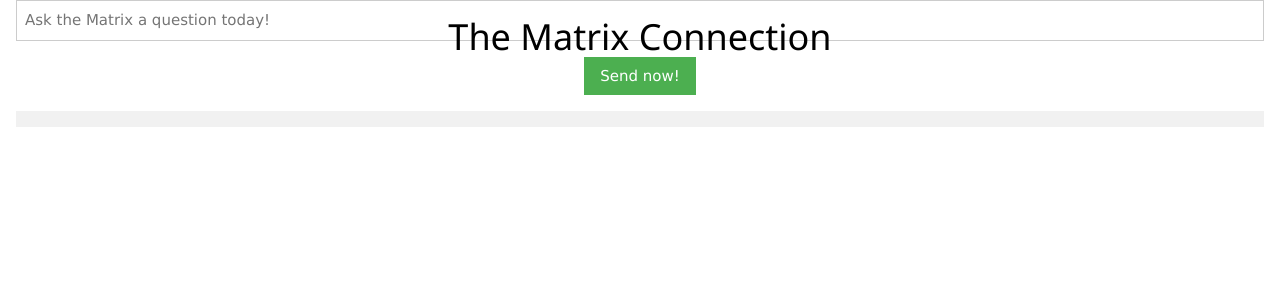
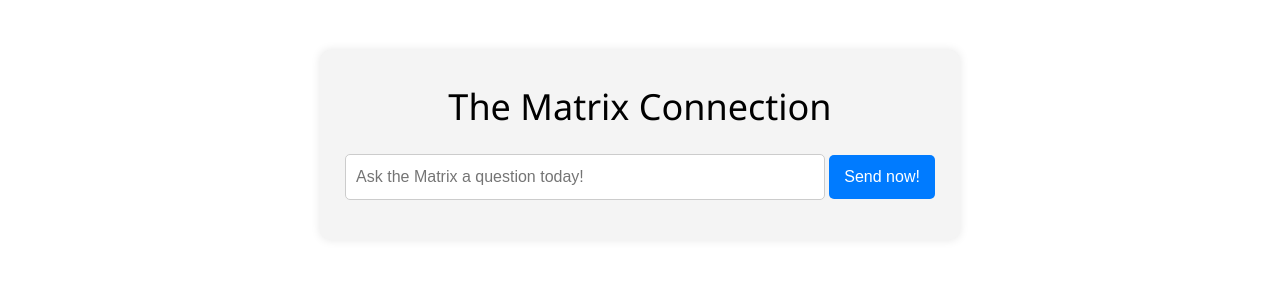
Before and after one commit to KhiVloez/Liquid-NeuroNetwork, a PHP site: page /regbutton/indexnew.php in a window 1280 px wide. Shown: the top 300 px of the page. Run offline with PHP 8.4, Linux system fonts and the light colour scheme.

Commit message:
Add files via upload

```diff
--- a/indexnew.php
+++ b/indexnew.php
@@ -42,23 +42,64 @@ if ($_SERVER["REQUEST_METHOD"] == "POST") {
 <head>
     <title>The Matrix Connection</title>
     <link rel="stylesheet" href="https://www.w3schools.com/w3css/4/w3.css">
+    <style>
+        body {
+            font-family: Arial, sans-serif;
+            text-align: center;
+            margin-top: 50px;
+        }
+        .container {
+            width: 50%;
+            margin: auto;
+            padding: 20px;
+            background-color: #f4f4f4;
+            border-radius: 10px;
+            box-shadow: 0px 0px 10px rgba(0, 0, 0, 0.1);
+        }
+        input[type="text"] {
+            width: 80%;
+            padding: 10px;
+            margin-top: 10px;
+            border: 1px solid #ccc;
+            border-radius: 5px;
+            font-size: 16px;
+            color: black; /* Ensures text is visible */
+        }
+        button {
+            margin-top: 10px;
+            padding: 10px 15px;
+            border: none;
+            background-color: #007bff;
+            color: white;
+            border-radius: 5px;
+            cursor: pointer;
+            font-size: 16px;
+        }
+        button:hover {
+            background-color: #0056b3;
+        }
+        #result {
+            margin-top: 20px;
+            font-weight: bold;
+        }
+    </style>
 </head>
 
 <body>
 
-    <div class="w3-center w3-top">
+    <div class="container">
         <h1>The Matrix Connection</h1>
-    </div>
-
-    <div class="w3-container w3-center">
         <form id="matrixForm">
-            <input type="text" id="userprompt" placeholder="Ask the Matrix a question today!" class="w3-input w3-border">
-            <button type="submit" id="btn" class="w3-button w3-green w3-margin-top">Send now!</button>
-            <div id="result" class="w3-panel w3-light-gray w3-padding w3-margin-top"></div>
+            <input type="text" id="userprompt" name="userprompt" placeholder="Ask the Matrix a question today!" required>
+            <button type="submit" id="btn">Send now!</button>
+            <div id="result"></div>
         </form>
     </div>
 
     <script>
+        document.addEventListener("DOMContentLoaded", function() {
+            console.log("Page loaded, JavaScript active."); // Debugging
+
             document.getElementById("matrixForm").addEventListener("submit", function(event) {
                 event.preventDefault(); // ✅ Prevents page refresh
 
@@ -75,7 +116,7 @@ if ($_SERVER["REQUEST_METHOD"] == "POST") {
                 }
 
                 // Send user input to PHP, which then forwards it to Flask
-            fetch("index.php", {
+                fetch("indexnew.php", {
                     method: "POST",
                     headers: {
                         "Content-Type": "application/json"
@@ -89,6 +130,7 @@ if ($_SERVER["REQUEST_METHOD"] == "POST") {
                 })
                 .catch(error => console.error("Error:", error));
             });
+        });
     </script>
 
 </body>
```
Lines whose indentation alone changed are shown as unchanged.
